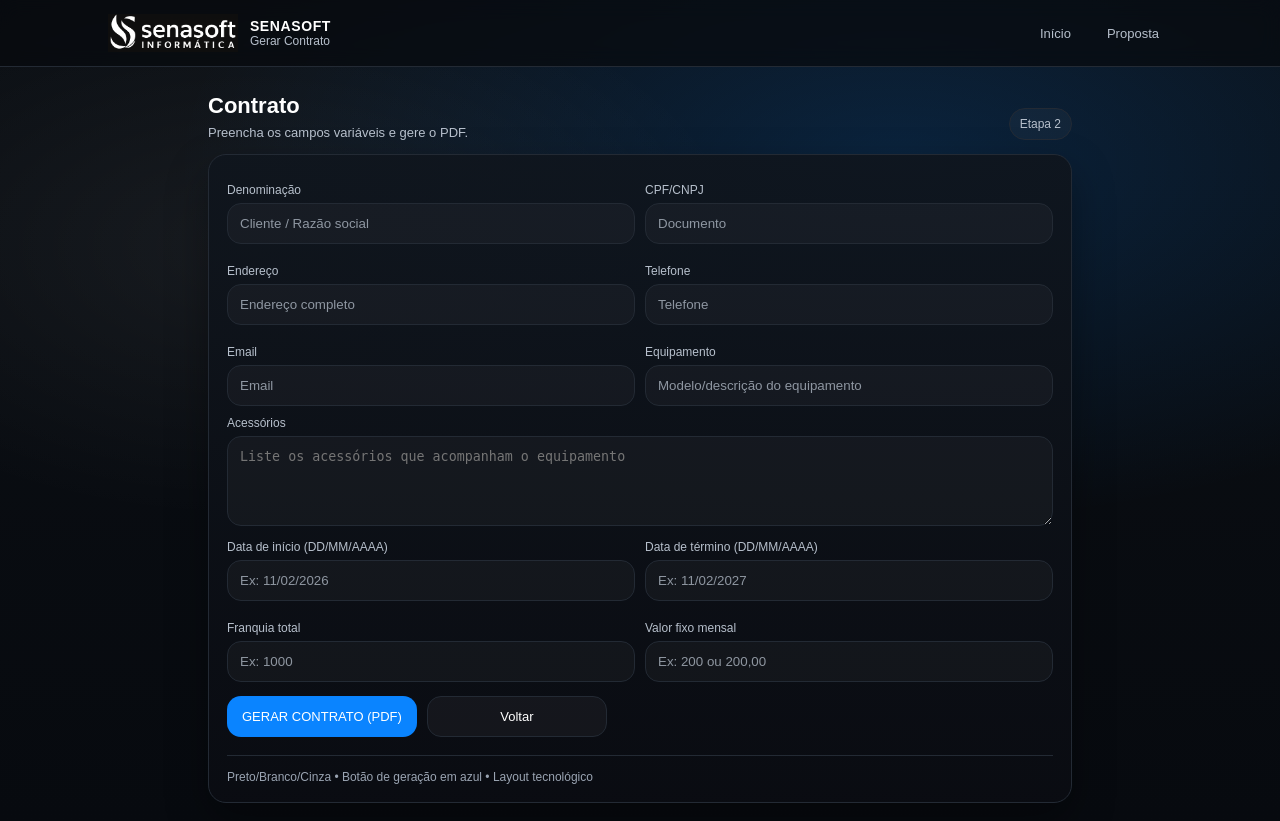
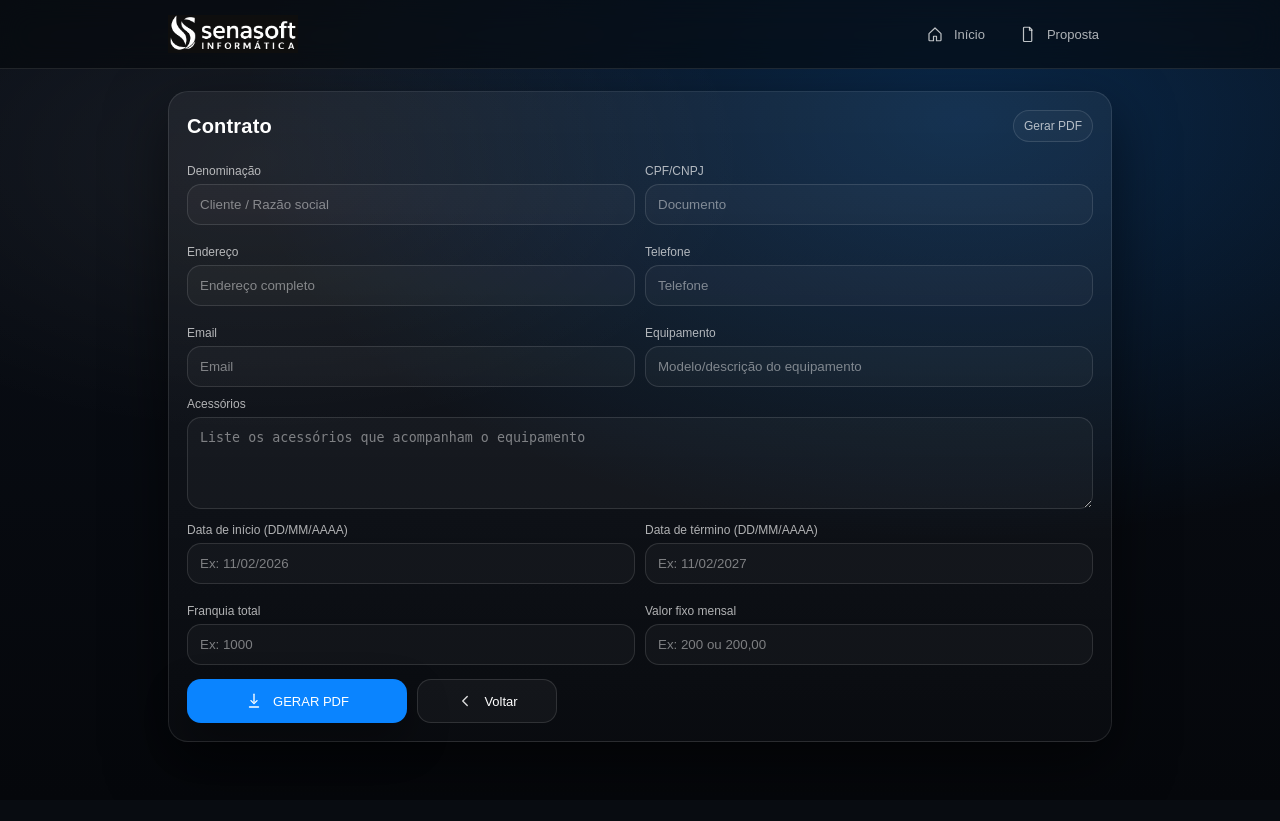
Before and after one commit to mateussenamlv-hash/gerador-propostas, a Flask app: page /contrato in a window 1280 px wide. After the commit the page ends 742 px from the top, so only its background shows below. Run offline with Flask 3, Linux system fonts and the light colour scheme.

Commit message:
Update contrato.html

```diff
--- a/templates/contrato.html
+++ b/templates/contrato.html
@@ -3,40 +3,40 @@
 <head>
   <meta charset="utf-8" />
   <meta name="viewport" content="width=device-width, initial-scale=1" />
-  <title>Senasoft • Contrato</title>
+  <title>Contrato</title>
   <style>
     :root{
-      --bg:#0b0f14;
-      --bg2:#070a0f;
-      --card:#0f151d;
-      --line:#232a34;
+      --bg0:#05070b;
+      --bg2:#0a0f18;
+      --line: rgba(255,255,255,.10);
       --text:#ffffff;
-      --muted:#b7c0cc;
-      --gray:#9aa4b2;
-      --blue:#0a84ff;
+      --muted: rgba(255,255,255,.68);
+      --blue:#0a84ff; /* manter */
+      --shadow: 0 22px 60px rgba(0,0,0,.55);
+      --radius: 20px;
     }
     *{ box-sizing:border-box; }
     body{
       margin:0;
       font-family: Arial, sans-serif;
-      color:var(--text);
+      color: var(--text);
       background:
-        radial-gradient(1200px 600px at 70% 20%, rgba(10,132,255,.18), transparent 60%),
-        radial-gradient(900px 500px at 20% 30%, rgba(255,255,255,.06), transparent 55%),
-        linear-gradient(180deg, var(--bg), var(--bg2));
+        radial-gradient(1200px 700px at 75% 15%, rgba(10,132,255,.22), transparent 60%),
+        radial-gradient(900px 500px at 20% 20%, rgba(255,255,255,.06), transparent 55%),
+        linear-gradient(180deg, var(--bg2), var(--bg0));
       min-height:100vh;
     }
 
     .topbar{
       position: sticky;
-      top: 0;
+      top:0;
       z-index: 10;
-      background: rgba(7,10,15,.72);
-      backdrop-filter: blur(10px);
-      border-bottom:1px solid var(--line);
+      background: rgba(5,7,11,.58);
+      backdrop-filter: blur(14px);
+      border-bottom: 1px solid var(--line);
     }
     .topbar-inner{
-      max-width: 1100px;
+      max-width: 980px;
       margin: 0 auto;
       padding: 14px 18px;
       display:flex;
@@ -44,99 +44,94 @@
       justify-content:space-between;
       gap:16px;
     }
-    .brand{
-      display:flex;
+    .logo img{ height:38px; display:block; }
+    .logo{ text-decoration:none; display:flex; align-items:center; }
+
+    .nav{
+      display:flex; gap:8px; align-items:center;
+    }
+    .nav a{
+      text-decoration:none;
+      color: var(--muted);
+      font-size: 13px;
+      padding: 10px 12px;
+      border-radius: 12px;
+      border:1px solid transparent;
+      display:inline-flex;
       align-items:center;
-      gap:12px;
-      text-decoration:none;
-      color:var(--text);
-    }
-    .brand img{ height:38px; width:auto; display:block; }
-    .brand-title strong{
-      display:block;
-      font-size:14px;
-      letter-spacing:.6px;
-      text-transform:uppercase;
-    }
-    .brand-title span{
-      display:block;
-      font-size:12px;
-      color:var(--muted);
-    }
-    .nav{ display:flex; gap:10px; }
-    .nav a{
-      color:var(--muted);
-      text-decoration:none;
-      font-size:13px;
-      padding:10px 12px;
-      border:1px solid transparent;
-      border-radius:10px;
+      gap:10px;
+      transition: background .15s ease, border-color .15s ease, transform .12s ease, color .15s ease;
     }
     .nav a:hover{
-      border-color: var(--line);
-      background: rgba(255,255,255,.04);
       color: var(--text);
+      border-color: rgba(10,132,255,.35);
+      background: rgba(10,132,255,.10);
+      transform: translateY(-1px);
     }
 
     .wrap{
-      max-width: 900px;
+      max-width: 980px;
       margin: 0 auto;
-      padding: 26px 18px 18px;
+      padding: 22px 18px 28px;
     }
-    .title{
+
+    .panel{
+      border:1px solid var(--line);
+      border-radius: var(--radius);
+      background: linear-gradient(180deg, rgba(255,255,255,.05), rgba(255,255,255,.02));
+      box-shadow: var(--shadow);
+      padding: 18px;
+    }
+
+    .header{
       display:flex;
-      align-items:flex-end;
+      align-items:center;
       justify-content:space-between;
       gap:12px;
-      margin-bottom: 14px;
+      margin-bottom: 12px;
     }
-    .title h1{ margin:0; font-size: 22px; }
-    .title p{ margin:6px 0 0; color:var(--muted); font-size: 13px; }
-    .pill{
-      border:1px solid var(--line);
-      padding:8px 10px;
+    .header h1{
+      margin:0;
+      font-size: 20px;
+      letter-spacing:.2px;
+    }
+    .chip{
+      font-size:12px;
+      color: var(--muted);
+      padding: 8px 10px;
       border-radius: 999px;
-      font-size: 12px;
-      color:var(--muted);
+      border:1px solid rgba(255,255,255,.12);
       background: rgba(255,255,255,.03);
-      white-space: nowrap;
-    }
-
-    .card{
-      border:1px solid var(--line);
-      background: linear-gradient(180deg, rgba(15,21,29,.92), rgba(10,12,18,.92));
-      border-radius: 18px;
-      padding: 18px;
-      box-shadow: 0 18px 40px rgba(0,0,0,.35);
+      white-space:nowrap;
     }
 
     .grid{
       display:grid;
-      grid-template-columns: 1fr 1fr;
+      grid-template-columns: repeat(2, minmax(0,1fr));
       gap: 10px;
     }
-    @media (max-width: 780px){
-      .grid{ grid-template-columns:1fr; }
-      .title{ flex-direction:column; align-items:flex-start; }
+    @media (max-width: 760px){
+      .grid{ grid-template-columns: 1fr; }
+      .header{ flex-direction:column; align-items:flex-start; }
     }
 
     label{
       display:block;
       font-size:12px;
-      color:var(--muted);
+      color: var(--muted);
       margin: 10px 0 6px;
     }
     input, textarea{
       width:100%;
       padding: 12px 12px;
       border-radius: 14px;
-      border:1px solid var(--line);
+      border:1px solid rgba(255,255,255,.12);
       background: rgba(255,255,255,.03);
       color: var(--text);
-      outline: none;
+      outline:none;
     }
-    textarea{ height: 90px; resize: vertical; }
-    input::placeholder{ color: rgba(183,192,204,.75); }
+    textarea{ height: 92px; resize: vertical; }
+    input::placeholder, textarea::placeholder{ color: rgba(255,255,255,.45); }
     input:focus, textarea:focus{
       border-color: rgba(10,132,255,.55);
       box-shadow: 0 0 0 4px rgba(10,132,255,.12);
@@ -145,68 +140,72 @@
     .actions{
       display:flex;
       gap:10px;
+      flex-wrap:wrap;
       margin-top: 14px;
-      flex-wrap:wrap;
     }
-    .btn{
+
+    /* Botão azul de gerar PDF (como você pediu) */
+    button{
       padding: 12px 14px;
       border-radius: 14px;
-      border:1px solid var(--line);
-      background: rgba(255,255,255,.04);
-      color: var(--text);
+      border:1px solid rgba(10,132,255,.55);
+      background:#0a84ff;
+      color:white;
       cursor:pointer;
       font-size: 13px;
-      min-width: 180px;
+      min-width: 220px;
+      box-shadow: 0 18px 40px rgba(0,0,0,.35);
+      transition: transform .10s ease, filter .15s ease;
+      display:inline-flex;
+      align-items:center;
+      justify-content:center;
+      gap:10px;
+    }
+    button:hover{ filter: brightness(1.05); transform: translateY(-1px); }
+    button:active{ transform: translateY(0); }
+
+    .btn-secondary{
+      padding: 12px 14px;
+      border-radius: 14px;
+      border:1px solid rgba(255,255,255,.12);
+      background: rgba(255,255,255,.04);
+      color:white;
       text-decoration:none;
+      font-size: 13px;
+      min-width: 140px;
       text-align:center;
+      display:inline-flex;
+      align-items:center;
+      justify-content:center;
+      gap:10px;
     }
-    /* Botão GERAR PDF azul (como você pediu) */
-    .btn-primary{
-      background:#0a84ff;
-      border-color: rgba(10,132,255,.55);
-    }
-    .btn-primary:hover{
-      background:#1e90ff;
+    .btn-secondary:hover{
+      border-color: rgba(10,132,255,.35);
+      background: rgba(10,132,255,.10);
     }
 
-    .footer{
-      margin-top: 18px;
-      padding-top: 14px;
-      border-top:1px solid var(--line);
-      color: var(--gray);
-      font-size: 12px;
-    }
+    svg{ width:18px; height:18px; }
   </style>
 </head>
 <body>
 
   <header class="topbar">
     <div class="topbar-inner">
-      <a class="brand" href="/">
-        <img src="/static/logo.png" alt="Senasoft Logo">
-        <div class="brand-title">
-          <strong>Senasoft</strong>
-          <span>Gerar Contrato</span>
-        </div>
-      </a>
-
+      <a class="logo" href="/"><img src="/static/logo.png" alt="Logo"></a>
       <nav class="nav">
-        <a href="/">Início</a>
-        <a href="/proposta">Proposta</a>
+        <a href="/"><svg viewBox="0 0 24 24" fill="none"><path d="M4 11.5 12 4l8 7.5V20a1 1 0 0 1-1 1h-5v-6H10v6H5a1 1 0 0 1-1-1v-8.5Z" stroke="rgba(255,255,255,.75)" stroke-width="1.6" stroke-linejoin="round"/></svg>Início</a>
+        <a href="/proposta"><svg viewBox="0 0 24 24" fill="none"><path d="M7 3h7l3 3v15a1 1 0 0 1-1 1H7a1 1 0 0 1-1-1V4a1 1 0 0 1 1-1Z" stroke="rgba(255,255,255,.75)" stroke-width="1.6"/><path d="M14 3v4h4" stroke="rgba(255,255,255,.75)" stroke-width="1.6"/></svg>Proposta</a>
       </nav>
     </div>
   </header>
 
   <main class="wrap">
-    <div class="title">
-      <div>
+    <section class="panel">
+      <div class="header">
         <h1>Contrato</h1>
-        <p>Preencha os campos variáveis e gere o PDF.</p>
+        <div class="chip">Gerar PDF</div>
       </div>
-      <div class="pill">Etapa 2</div>
-    </div>
 
-    <div class="card">
       <form method="post" action="/gerar-contrato">
         <div class="grid">
           <div>
@@ -217,7 +216,6 @@
             <label>CPF/CNPJ</label>
             <input name="cpf_cnpj" placeholder="Documento" required>
           </div>
-
           <div>
             <label>Endereço</label>
             <input name="endereco" placeholder="Endereço completo" required>
@@ -226,7 +224,6 @@
             <label>Telefone</label>
             <input name="telefone" placeholder="Telefone" required>
           </div>
-
           <div>
             <label>Email</label>
             <input name="email" placeholder="Email" required>
@@ -249,7 +246,6 @@
             <label>Data de término (DD/MM/AAAA)</label>
             <input name="data_termino" placeholder="Ex: 11/02/2027" required>
           </div>
-
           <div>
             <label>Franquia total</label>
             <input name="franquia_total" placeholder="Ex: 1000" required>
@@ -261,15 +257,24 @@
         </div>
 
         <div class="actions">
-          <button class="btn btn-primary" type="submit">GERAR CONTRATO (PDF)</button>
-          <a class="btn" href="/">Voltar</a>
+          <button type="submit">
+            <svg viewBox="0 0 24 24" fill="none">
+              <path d="M12 3v10" stroke="white" stroke-width="1.8" stroke-linecap="round"/>
+              <path d="M8 11.5 12 15.5l4-4" stroke="white" stroke-width="1.8" stroke-linecap="round" stroke-linejoin="round"/>
+              <path d="M6 20h12" stroke="white" stroke-width="1.8" stroke-linecap="round"/>
+            </svg>
+            GERAR PDF
+          </button>
+
+          <a class="btn-secondary" href="/">
+            <svg viewBox="0 0 24 24" fill="none">
+              <path d="M15 6l-6 6 6 6" stroke="rgba(255,255,255,.85)" stroke-width="1.8" stroke-linecap="round" stroke-linejoin="round"/>
+            </svg>
+            Voltar
+          </a>
         </div>
       </form>
-
-      <div class="footer">
-        Preto/Branco/Cinza • Botão de geração em azul • Layout tecnológico
-      </div>
-    </div>
+    </section>
   </main>
 
 </body>
```
